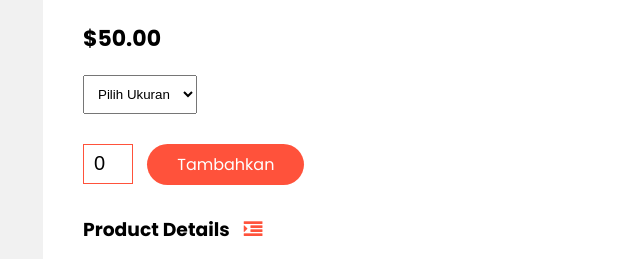
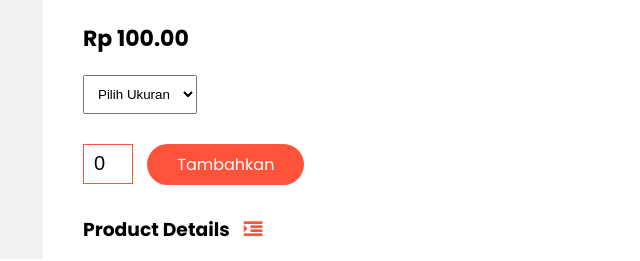
Before and after one commit to ufaiz50/e-commerce, a plain HTML site: page detail.html in a window 1280 px wide. Shown: the part 399-660 px from the top of the page, 577-1217 px from the left. Drawn offline with Linux system fonts and the light colour scheme.

Commit message:
Update detail.html

```diff
--- a/detail.html
+++ b/detail.html
@@ -63,7 +63,7 @@
             <div class="col-2">
                 <p>Home / T-shirt</p>
                 <h1>Red Printed T-shirt by Umar</h1>
-                <h4>$50.00</h4>
+                <h4>Rp 100.00</h4>
                 <select>
                     <option>Pilih Ukuran</option>
                     <option>XXL</option>
```
